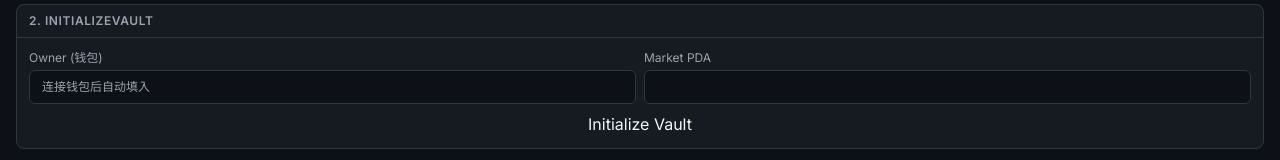
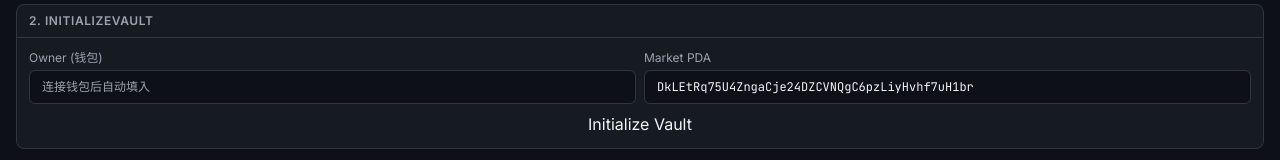
Before and after one commit to wenjoy/orderbook-web, a React (Vite) app: page / in a window 1280 px wide. Both pictures are taken after a click on the button "Admin". Shown: the part 376-536 px from the top of the page. Built offline with nearby package versions, Linux system fonts and the light colour scheme; no server answers.

Commit message:
fix: temporarily hard code market address

```diff
--- a/src/components/AdminPanel.tsx
+++ b/src/components/AdminPanel.tsx
@@ -30,7 +30,7 @@ function ResultBox({ r }: { r: OnchainResult | null }) {
 
 export function AdminPanel({ wallet, showToast }: Props) {
   const [pair, setPair] = useState<MarketPair>(DEFAULT_MARKET);
-  const [market, setMarket] = useState("");
+  const [market, setMarket] = useState("DkLEtRq75U4ZngaCje24DZCVNQgC6pzLiyHvhf7uH1br");
   const [owner, setOwner] = useState(wallet ?? "");
   const [amount, setAmount] = useState("1000");
   const [isBase, setIsBase] = useState(false);
```
